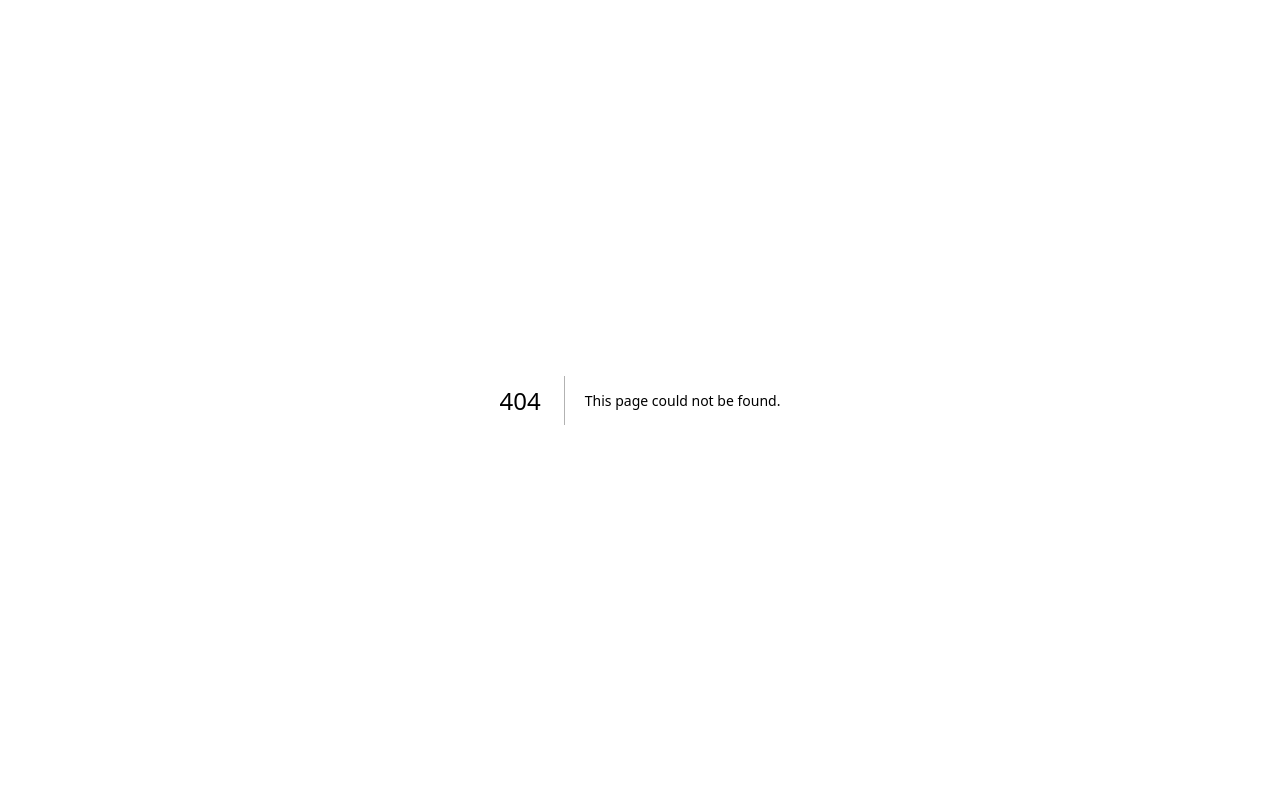
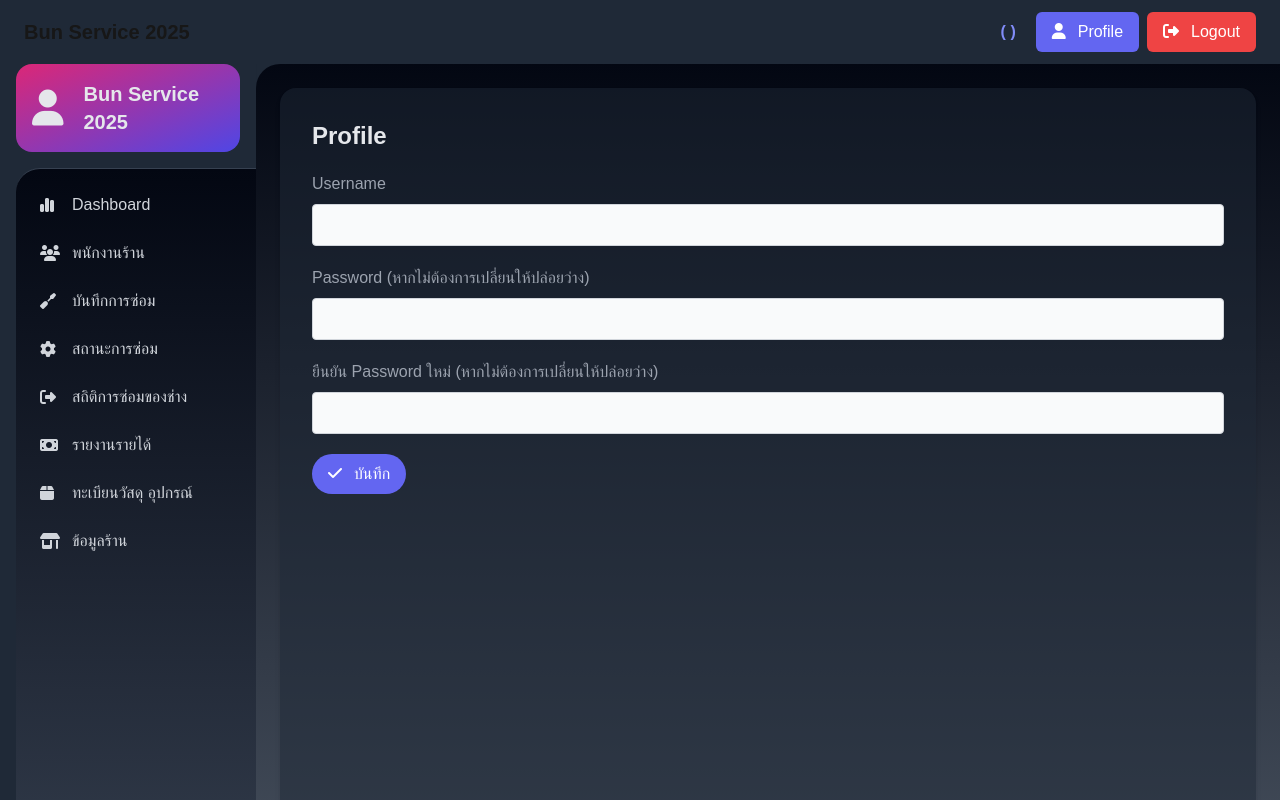
Before and after one commit to Ded2ec/AppService_Bun_next, a Next.js app: page /backoffice/pofile in a window 1280 px wide. Before the commit this address had no page. Shown: the top 800 px of the page. Built offline with nearby package versions, Linux system fonts and the light colour scheme.

Commit message:
add Routing&updateFunctionNav

```diff
--- a/app/backoffice/layout.tsx
+++ b/app/backoffice/layout.tsx
@@ -1,12 +1,17 @@
-import TopNav from "../components/top-nav";
+
 import { Sidebar } from "../components/sidebar";
+import { TopNav } from "../components/top-nav";
 
-export default function BackofficeLayout({ children }: { children: React.ReactNode }) {
+export default function DashboardLayout({
+  children
+}: {
+  children: React.ReactNode;
+}) {
   return (
       <div className="min-h-screen bg-gray-100">
-      <TopNav />
+          <TopNav/>
 
-      <div className="bg-gray-880">
+          <div className="flex bg-gray-800">
               <Sidebar />
               <main className="flex-1 p-6 bg-gradient-to-t from-gray-600 to-gray-950 rounded-tl-3xl">
                   {children}
--- /dev/null
+++ b/app/backoffice/pofile/page.tsx
@@ -0,0 +1,84 @@
+'use client';
+
+import { useState } from "react";
+import Swal from "sweetalert2";
+import { config } from "../../config";
+import axios from "axios";
+
+export default function Page() {
+    const [username, setUsername] = useState('');
+    const [password, setPassword] = useState('');
+    const [confirmPassword, setConfirmPassword] = useState('');
+
+    const handleSave = async () => {
+        if (username == '') {
+            Swal.fire({
+                title: 'กรุณาระบุ Username',
+                icon: 'error'
+            });
+            return;
+        }
+
+        if (password !== '' && confirmPassword !== '') {
+            if (password !== confirmPassword) {
+                Swal.fire({
+                    title: 'รหัสผ่านไม่ตรงกัน',
+                    icon: 'error'
+                });
+                return;
+            }
+        }
+
+        try {
+            const payload = {
+                username: username,
+                password: password
+            }
+            const headers = {
+                'Authorization': `Bearer ${localStorage.getItem(config.tokenKey)}`
+            }
+
+            const response = await axios.put(`${config.apiUrl}/api/user/update`, payload, {
+                headers: headers
+            });
+
+            if (response.data.message == 'success') {
+                Swal.fire({
+                    title: 'บันทึกข้อมูลสำเร็จ',
+                    icon: 'success',
+                    timer: 1000
+                });
+            }
+        } catch (error: any) {
+            Swal.fire({
+                title: 'มีข้อผิดพลาด',
+                icon: 'error',
+                text: error.message
+            });
+        }
+    }
+
+    return (
+        <div className="card">
+            <h1>Profile</h1>
+            <div className="card-body">
+                <div>Username</div>
+                <input type="text" className="form-control" value={username}
+                    onChange={(e) => setUsername(e.target.value)} />
+
+                <div className="mt-5">Password (หากไม่ต้องการเปลี่ยนให้ปล่อยว่าง)</div>
+                <input type="password" className="form-control" value={password}
+                    onChange={(e) => setPassword(e.target.value)} />
+
+                <div className="mt-5">ยืนยัน Password ใหม่ (หากไม่ต้องการเปลี่ยนให้ปล่อยว่าง)</div>
+                <input type="password" className="form-control" value={confirmPassword}
+                    onChange={(e) => setConfirmPassword(e.target.value)} />
+
+                <button className="btn-primary mt-5" onClick={handleSave}>
+                    <i className="fa-solid fa-check mr-3"></i>
+                    บันทึก
+                </button>
+            </div>
+        </div>
+    )
+}
--- a/app/components/sidebar.tsx
+++ b/app/components/sidebar.tsx
@@ -2,7 +2,7 @@ import Link from "next/link";
 
 export function Sidebar() {
     const menuItems = [
-        { title: 'Dashboard', href: '/dashboard', icon: 'fa-solid fa-chart-simple' },
+        { title: 'Dashboard', href: '/backoffice/dashboard', icon: 'fa-solid fa-chart-simple' },
         { title: 'พนักงานร้าน', href: '/backoffice/user', icon: 'fa-solid fa-users' },
         { title: 'บันทึกการซ่อม', href: '/backoffice/repair-record', icon: 'fa-solid fa-screwdriver' },
         { title: 'สถานะการซ่อม', href: '/backoffice/repair-status', icon: 'fa-solid fa-gear' },
--- a/app/components/top-nav.tsx
+++ b/app/components/top-nav.tsx
@@ -1,13 +1,63 @@
-export default function TopNav() {
+'use client';
+
+import { useState, useEffect } from "react";
+import Swal from "sweetalert2";
+import { useRouter } from "next/navigation";
+import { config } from "../config";
+
+export function TopNav() {
+    const [name, setName] = useState('');
+    const [level, setLevel] = useState('');
+    const router = useRouter();
+
+    useEffect(() => {
+        setName(localStorage.getItem('bun_service_name') || '');
+        setLevel(localStorage.getItem('bun_service_level') || '');
+    }, []);
+
+    const handleLogout = async () => {
+        const button = await Swal.fire({
+            title: 'ออกจากระบบ',
+            text: 'คุณต้องการออกจากระบบหรือไม่',
+            icon: 'question',
+            showCancelButton: true,
+            showConfirmButton: true,
+        });
+
+        if (button.isConfirmed) {
+            localStorage.removeItem(config.tokenKey);
+            localStorage.removeItem('bun_service_name');
+            localStorage.removeItem('bun_service_level');
+
+            router.push('/');
+        }
+    }
+
+    const handleProfile = () => {
+        router.push('/backoffice/pofile');
+    }
+
     return (
         <nav className="bg-gray-800 shadow-sm">
             <div className="mx-auto px-6">
                 <div className="flex h-16 justify-between items-center">
-                <div className="flex-shrink-6">
-                   <h1 className="text-xl font-bold ">Bun Service</h1>
+                    <div className="flex-shrink-0">
+                        <h1 className="text-xl font-bold">Bun Service 2025</h1>
                     </div>
                     <div className="flex items-center">
-                    <span className="text-gray-200">Admin</span>
+                        <span className="text-gray-200">{name}</span>
+                        <span className="text-indigo-400 ml-5 font-bold">( {level} )</span>
+
+                        <button onClick={handleProfile}
+                            className="bg-indigo-500 text-white px-4 py-2 rounded-md ml-5 hover:bg-indigo-600">
+                            <i className="fa-solid fa-user mr-3"></i>
+                            Profile
+                        </button>
+                        <button onClick={handleLogout}
+                            className="bg-red-500 text-white px-4 py-2 rounded-md ml-2 hover:bg-red-600">
+                            <i className="fa-solid fa-right-from-bracket mr-3"></i>
+                            Logout
+                        </button>
                     </div>
                 </div>
             </div>
--- a/app/globals.css
+++ b/app/globals.css
@@ -43,3 +43,18 @@ body {
 .sidebar-header {
   @apply flex items-center justify-center p-4 bg-gradient-to-tl from-indigo-600 to-pink-600 ml-4 mr-4 rounded-2xl mb-4;
 }
+.card {
+  @apply bg-gray-800 p-8 rounded-2xl shadow-md h-full bg-opacity-50;
+}
+.card input {
+  @apply w-full mt-2;
+}
+.card h1 {
+  @apply text-2xl font-bold text-gray-200 mb-5;
+}
+.card-body {
+  @apply text-gray-400;
+}
+.btn-primary {
+  @apply bg-indigo-500 text-white px-4 py-2 rounded-full mt-5 hover:bg-indigo-600;
+}
--- a/app/page.tsx
+++ b/app/page.tsx
@@ -1,6 +1,6 @@
-'use client'
+'use client';
 
-import swal from 'sweetalert2';
+import Swal from 'sweetalert2';
 import { config } from './config';
 import { useState } from 'react';
 import axios from 'axios';
@@ -9,73 +9,75 @@ import { useRouter } from 'next/navigation';
 export default function Home() {
   const [username, setUsername] = useState('');
   const [password, setPassword] = useState('');
-
   const router = useRouter();
 
   const handleSubmit = async (e: React.FormEvent<HTMLFormElement>) => {
     e.preventDefault();
+
     try {
-     if(username === '' || password === '') {
-      swal.fire({
-        title: 'Error',
-        text: 'Username and password are required',
+      if (username === '' || password === '') {
+        Swal.fire({
           icon: 'error',
+          title: 'error',
+          text: 'Username and password are required'
         });
+
         return;
       }
+
       const payload = {
         username,
         password
       }
 
-     const response = await axios.post(`${config.apiUrl}/api/user/signin`, payload);
-     console.log(response.data);
+      const response = await axios.post(`${config.apiUrl}/api/user/singin`, payload);
 
-     if(response.data.token) {
+      if (response.data.token !== undefined) {
         localStorage.setItem(config.tokenKey, response.data.token);
+        localStorage.setItem('bun_service_name', response.data.user.username);
+        localStorage.setItem('bun_service_level', response.data.user.level);
+
         router.push('/backoffice/dashboard');
-     }else{
-      swal.fire({
-        title: 'Error',
-        text: 'Invalid username or password',
+      } else {
+        Swal.fire({
           icon: 'error',
+          title: 'error',
+          text: 'Invalid username or password'
         });
-       return;
       }
     } catch (error: any) {
-     swal.fire({
-      title: 'Error',
-      text: error.message,
+      Swal.fire({
         icon: 'error',
+        title: 'error',
+        text: error.message
       });
     }
-  };
+  }
 
   return (
-   <div className='flex flex-col items-center min-h-screen p-8 bg-gradient-to-br from-gray-800 to-gray-950'>
-<div className='text-gray-400 text-4xl font-bold mb-10'>Bun Service </div>
-<div className='bg-gray-880 p-8 rounded-2xl shadow-xl w-full max-w-md'>
-<h1 className='text-2xl font-bold mb-4 text-white'><div>Login</div></h1>
-<form className='flex flex-col gap-2 mt-10 w-full' onSubmit={handleSubmit}>
+    <div className="flex flex-col items-center justify-center min-h-screen p-8 bg-gradient-to-br from-gray-800 to-gray-950">
+      <div className="text-gray-400 text-4xl font-bold mb-10">ระบบ BunService 2025</div>
+      <div className="bg-gray-800 p-8 rounded-2xl shadow-xl w-full max-w-md">
+        <h1 className="text-2xl font-bold mb-4 text-white"><div>เข้าสู่ระบบ</div></h1>
+        <form className="flex flex-col gap-2 mt-10 w-full" onSubmit={handleSubmit}>
           <div>
-<i className='fa fa-user mr-2'></i>
-username
+            <i className="fa fa-user mr-2"></i>
+            Username
           </div>
-<input type='text' placeholder='Username' value={username}
-onChange={(e) => setUsername(e.target.value)} className='p-2 rounded-md border border-gray-700 bg-gray-800 text-white focus:outline-none focus:ring-2 focus:ring-blue-500' />
-<div className='mt-5'>
-<i className='fa fa-lock mr-2'></i>
-password
+          <input type="text" className="form-control" placeholder="Username" value={username}
+            onChange={(e) => setUsername(e.target.value)} />
+          <div className="mt-5">
+            <i className="fa fa-lock mr-2"></i>
+            Password
           </div>
-<input type='password' placeholder='Password' value={password}
-onChange={(e) => setPassword(e.target.value)} className='p-2 rounded-md border border-gray-700 bg-gray-800 text-white focus:outline-none focus:ring-2 focus:ring-blue-500' />
-<button type='submit' className='btn mt-5 text-xl'>
-  <i className='fa fa-sign-in mr-2'></i>
+          <input type="password" className="form-control" placeholder="Password" value={password}
+            onChange={(e) => setPassword(e.target.value)} />
+          <button type="submit" className="btn mt-5 text-xl">
+            <i className="fa fa-sign-in-alt mr-2"></i>
             Sign In
           </button>
         </form>
       </div>
     </div>
-
   );
 }
```
Lines whose indentation alone changed are shown as unchanged.
